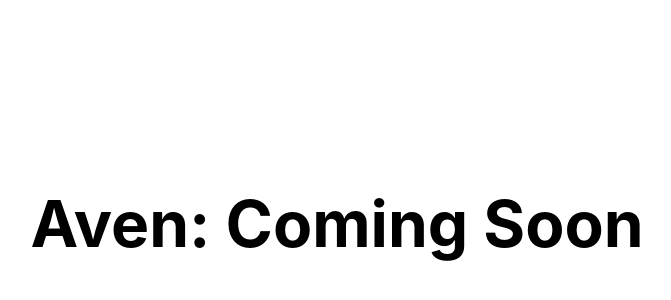
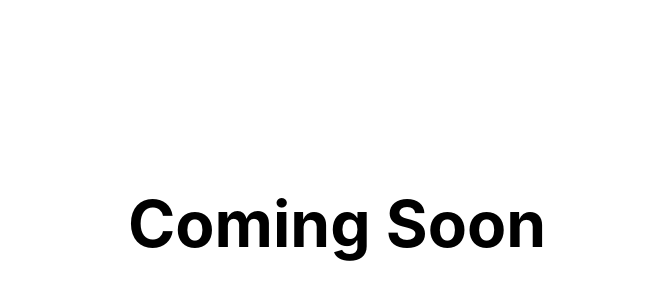
Before and after one commit to flybayer/co.base, a Next.js app: page / in a window 1280 px wide. Shown: the part 176-476 px from the top of the page, without its empty margins (303-974 px from the left). Built offline with nearby package versions, Linux system fonts and the light colour scheme.

Commit message:
Update index.js

```diff
--- a/pages/index.js
+++ b/pages/index.js
@@ -16,7 +16,7 @@ export default function Home() {
       `}</style>
       <div className={styles.container}>
         <main>
-          <h1 className={styles.title}>Aven: Coming Soon</h1>
+          <h1 className={styles.title}>Coming Soon</h1>
         </main>
       </div>
     </>
```
